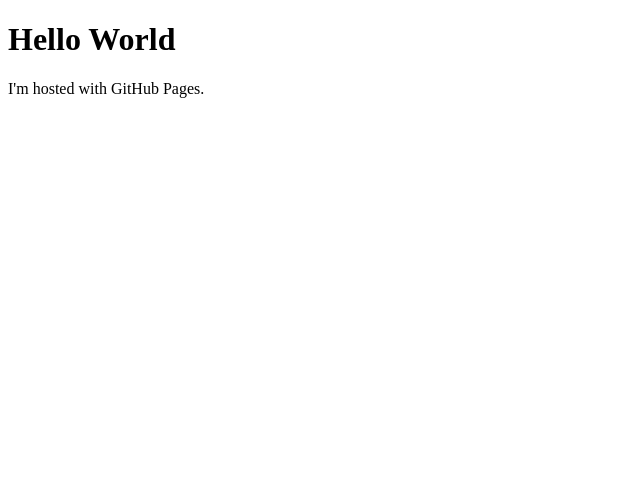
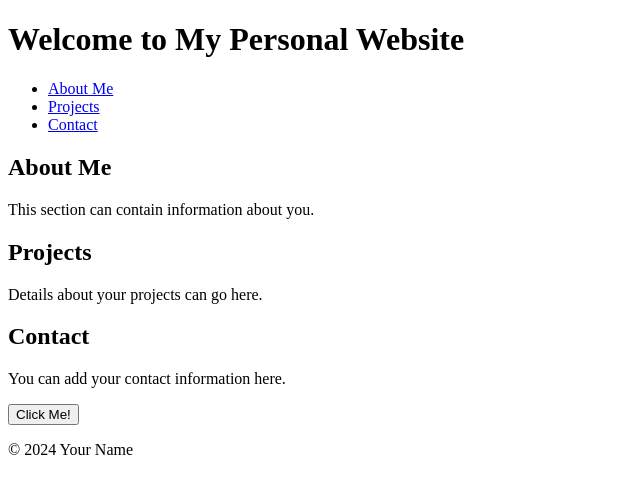
Before and after one commit to VarianZhou/VarianZhou.github.io, a plain HTML site: page index.html in a window 1280 px wide. Shown: the whole page, without its empty margins (0-640 px from the left). Drawn offline with Linux system fonts and the light colour scheme.

Commit message:
Update index.html

```diff
--- a/index.html
+++ b/index.html
@@ -1,7 +1,44 @@
 <!DOCTYPE html>
-<html>
+<html lang="en">
+<head>
+    <meta charset="UTF-8">
+    <meta name="viewport" content="width=device-width, initial-scale=1.0">
+    <title>Your Personal Website</title>
+    <link rel="stylesheet" href="style.css">
+</head>
 <body>
-<h1>Hello World</h1>
-<p>I'm hosted with GitHub Pages.</p>
+    <header>
+        <h1>Welcome to My Personal Website</h1>
+        <nav>
+            <ul>
+                <li><a href="#about">About Me</a></li>
+                <li><a href="#projects">Projects</a></li>
+                <li><a href="#contact">Contact</a></li>
+            </ul>
+        </nav>
+    </header>
+
+    <section id="about">
+        <h2>About Me</h2>
+        <p>This section can contain information about you.</p>
+    </section>
+
+    <section id="projects">
+        <h2>Projects</h2>
+        <p>Details about your projects can go here.</p>
+    </section>
+
+    <section id="contact">
+        <h2>Contact</h2>
+        <p>You can add your contact information here.</p>
+        <button onclick="displayMessage()">Click Me!</button>
+        <p id="message"></p>
+    </section>
+
+    <footer>
+        <p>© 2024 Your Name</p>
+    </footer>
+
+    <script src="script.js"></script>
 </body>
 </html>
```
